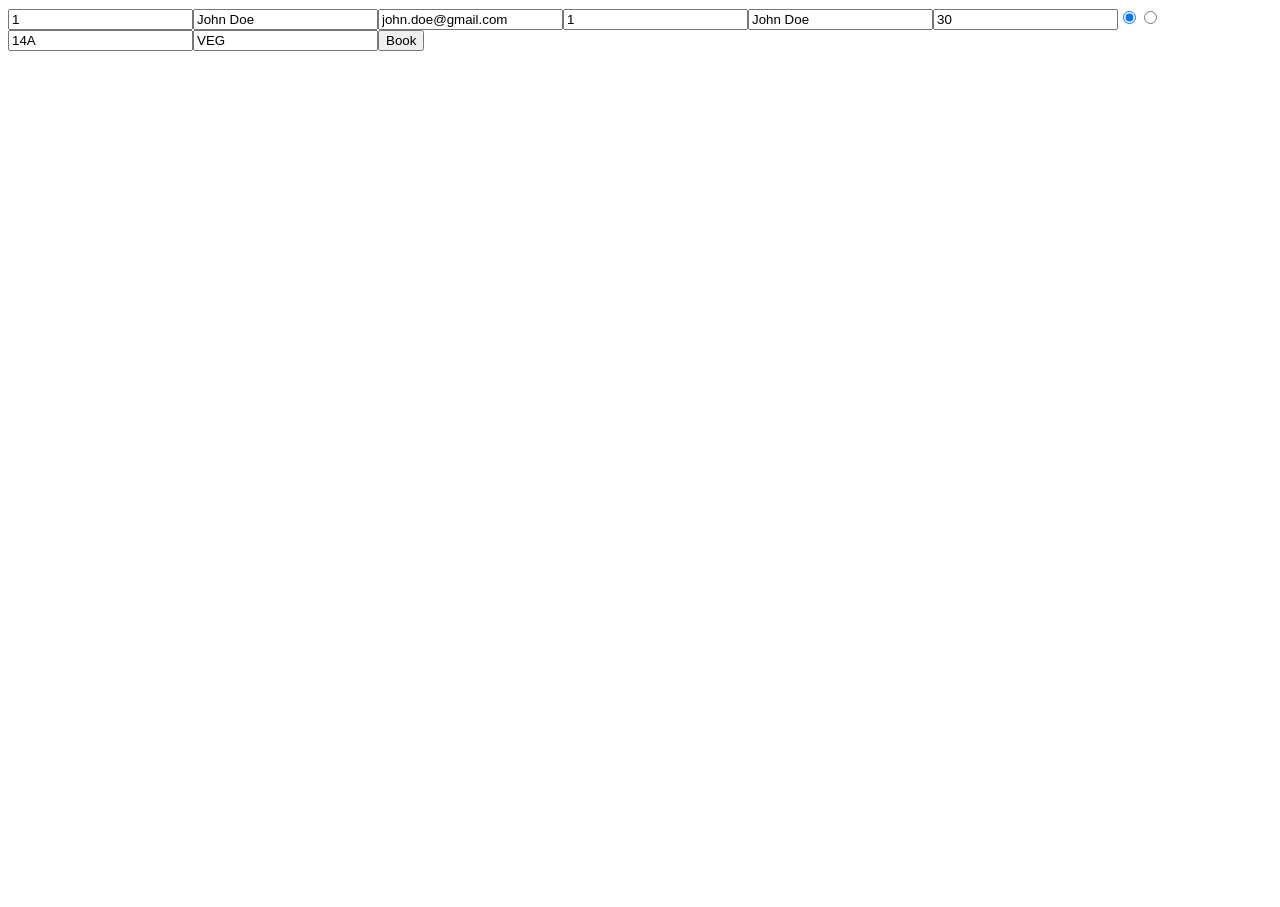
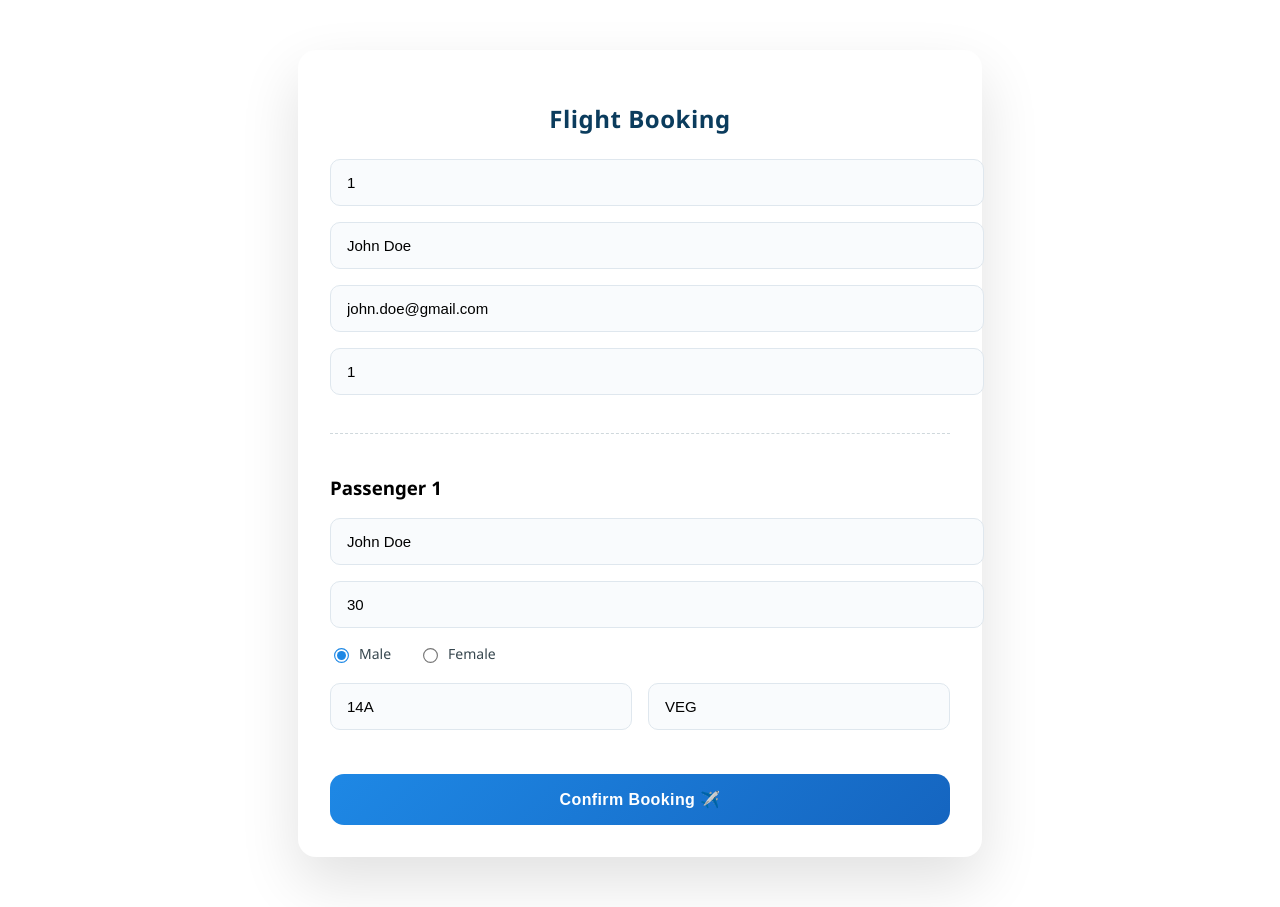
Before and after one commit to QuantumSoham/full-stack-flightapp, an Angular app in the folder frontend/flight-frontend/: page /book-flights/1 in a window 1280 px wide. Before the commit the page ends 800 px from the top, so only its background shows below. Built offline with nearby package versions, Linux system fonts and the light colour scheme.

Commit message:
modified book.ts and book html to allow dynamic number of passengers

```diff
--- a/frontend/flight-frontend/src/app/features/flights/book/book.css
+++ b/frontend/flight-frontend/src/app/features/flights/book/book.css
@@ -0,0 +1,103 @@
+.booking-container {
+  max-width: 620px;
+  margin: 50px auto;
+  padding: 32px;
+  background: #ffffff;
+  border-radius: 18px;
+  box-shadow: 0 25px 60px rgba(0, 0, 0, 0.12);
+  font-family: 'Segoe UI', system-ui, sans-serif;
+}
+
+/* Section heading (optional) */
+.booking-container h2 {
+  margin-bottom: 24px;
+  color: #0b3c5d;
+  text-align: center;
+  letter-spacing: 0.5px;
+}
+
+/* Inputs */
+.booking-container input[type="text"],
+.booking-container input[type="number"],
+.booking-container input[type="email"] {
+  width: 100%;
+  padding: 14px 16px;
+  margin-bottom: 16px;
+  border-radius: 10px;
+  border: 1px solid #dfe7ee;
+  font-size: 15px;
+  background: #f9fbfd;
+  transition: border-color 0.2s ease, box-shadow 0.2s ease;
+}
+
+.booking-container input:focus {
+  border-color: #1e88e5;
+  box-shadow: 0 0 0 3px rgba(30, 136, 229, 0.15);
+  outline: none;
+}
+
+/* Passenger section divider */
+.passenger-section {
+  margin-top: 22px;
+  padding-top: 22px;
+  border-top: 1px dashed #cfd8dc;
+}
+
+/* Gender radio buttons */
+.gender-group {
+  display: flex;
+  gap: 28px;
+  margin-bottom: 20px;
+}
+
+.gender-group label {
+  display: flex;
+  align-items: center;
+  gap: 8px;
+  font-size: 14px;
+  color: #37474f;
+  cursor: pointer;
+}
+
+/* ✅ Radio visibility fix */
+.gender-group input[type="radio"] {
+  width: auto;
+  accent-color: #1e88e5;
+  transform: scale(1.15);
+}
+
+/* Seat + meal inline */
+.inline-fields {
+  display: flex;
+  gap: 16px;
+}
+
+.inline-fields input {
+  flex: 1;
+}
+
+/* Book button */
+.booking-container button {
+  width: 100%;
+  padding: 16px;
+  margin-top: 28px;
+  border-radius: 14px;
+  border: none;
+  background: linear-gradient(135deg, #1e88e5, #1565c0);
+  color: #ffffff;
+  font-size: 16px;
+  font-weight: 600;
+  cursor: pointer;
+  letter-spacing: 0.4px;
+  transition: transform 0.15s ease, box-shadow 0.15s ease;
+}
+
+.booking-container button:hover {
+  transform: translateY(-2px);
+  box-shadow: 0 14px 28px rgba(30, 136, 229, 0.3);
+}
+
+.booking-container button:active {
+  transform: translateY(0);
+  box-shadow: none;
+}
--- a/frontend/flight-frontend/src/app/features/flights/book/book.html
+++ b/frontend/flight-frontend/src/app/features/flights/book/book.html
@@ -1,22 +1,36 @@
 <div class="booking-container">
+  <h2>Flight Booking</h2>
 
-    <input [(ngModel)]="booking.flightId">
-    <input [(ngModel)]="booking.userName">
-    <input [(ngModel)]="booking.userEmail">
-    <input [(ngModel)]="booking.numberOfSeats">
+  <input type="number" placeholder="Flight ID" [(ngModel)]="booking.flightId">
+  <input type="text" placeholder="Full Name" [(ngModel)]="booking.userName">
+  <input type="email" placeholder="Email Address" [(ngModel)]="booking.userEmail">
+  <input type="number" min="1" placeholder="Seats" [(ngModel)]="booking.numberOfSeats" (ngModelChange)="updatePassengers()">
 
-    <input [(ngModel)]="booking.passengers[0].name">
-    <input [(ngModel)]="booking.passengers[0].age">
-    <input type="radio" value="MALE"  [(ngModel)]="booking.passengers[0].gender">
-    <input type="radio" value="FEMALE"  [(ngModel)]="booking.passengers[0].gender">
-    <input [(ngModel)]="booking.passengers[0].seatNumber">
-    <input [(ngModel)]="booking.passengers[0].mealType">
+  <div class="passenger-section" *ngFor="let passenger of booking.passengers; let i=index ">
+    <h3>Passenger {{i+1}}</h3>
+    <input type="text" placeholder="Passenger Name" [(ngModel)]="passenger.name">
+    <input type="number" placeholder="Age" [(ngModel)]="passenger.age">
 
+    <div class="gender-group">
+      <label>
+        <input type="radio" [name]="`gender` + i" value="MALE" [(ngModel)]="passenger.gender">
+        Male
+      </label>
+      <label>
+        <input type="radio" [name]="`gender` + i" value="FEMALE" [(ngModel)]="passenger.gender">
+        Female
+      </label>
+    </div>
 
+    <div class="inline-fields">
+      <input type="text" placeholder="Seat Number" [(ngModel)]="passenger.seatNumber">
+      <input type="text" placeholder="Meal Type" [(ngModel)]="passenger.mealType">
+    </div>
+  </div>
 
+  <button (click)="bookFlight()">Confirm Booking ✈️</button>
+</div>
 
-    <button (click)="bookFlight()">Book</button>
-</div>
 
 <!-- {
   "flightId": 1,
--- a/frontend/flight-frontend/src/app/features/flights/book/book.ts
+++ b/frontend/flight-frontend/src/app/features/flights/book/book.ts
@@ -2,10 +2,12 @@ import { Component, Input } from '@angular/core';
 import { RouterModule, Router } from '@angular/router';
 import { FormsModule } from '@angular/forms';
 import { FlightService } from '../../../core/services/flight.service';
+import { CommonModule } from '@angular/common';
+
 
 @Component({
   selector: 'app-book',
-  imports: [FormsModule, RouterModule],
+  imports: [FormsModule, RouterModule, CommonModule],
   templateUrl: './book.html',
   styleUrl: './book.css',
 })
@@ -16,19 +18,35 @@ export class BookComponent {
     userEmail: 'john.doe@gmail.com',
     numberOfSeats: 1,
     passengers: [
-      {
-        name: "John Doe",
-        age: 30,
-        gender: "MALE",
-        seatNumber: "14A",
-        mealType: "VEG"
-      }
+      this.createPassenger()
     ],
   };
   @Input() id:string='';
   error = '';
   constructor(private flightService: FlightService, private router: Router) {}
 
+  createPassenger(){
+    return {
+        name: "John Doe",
+        age: 30,
+        gender: "MALE",
+        seatNumber: "14A",
+        mealType: "VEG"
+      };
+  }
+  updatePassengers()
+  {
+    const count=this.booking.numberOfSeats;
+    while(this.booking.passengers.length < count)
+    {
+      this.booking.passengers.push(this.createPassenger());
+    }
+
+    while(this.booking.passengers.length > count)
+    {
+      this.booking.passengers.pop();
+    }
+  }
   bookFlight() {
 
     this.flightService.bookFlight(this.booking).subscribe(
```
